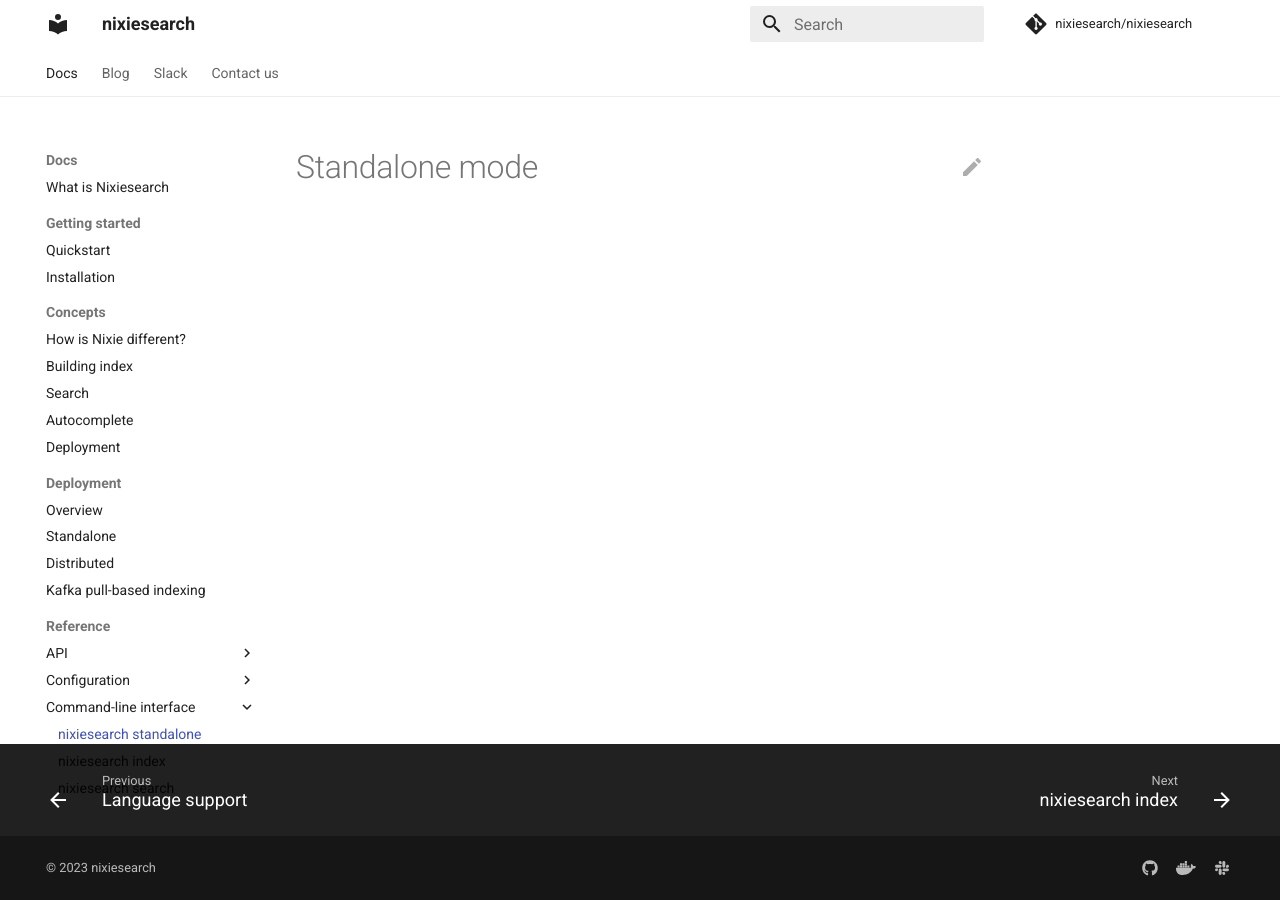
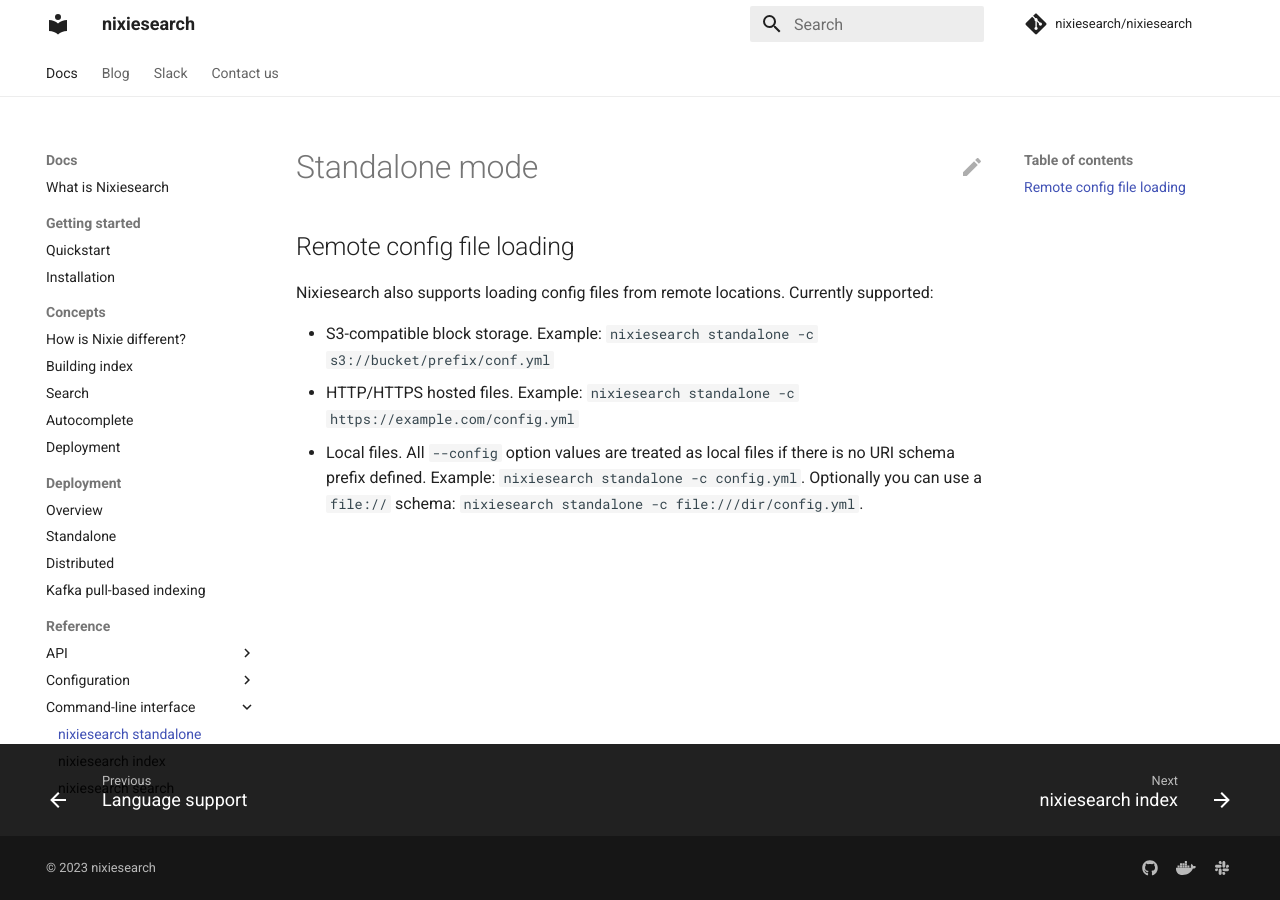
Before and after one commit to nixiesearch/nixiesearch, an MkDocs documentation site: the page built from docs/docs/reference/cli/standalone.md, in a window 1280 px wide. Built offline with MkDocs 1.6.1 and Material for MkDocs 9.7.7, drawn with Linux system fonts in a browser that asks for light colours; comment, search, counter and statistics services are not loaded.

Commit message:
remote config loading support

```diff
--- a/docs/docs/reference/cli/standalone.md
+++ b/docs/docs/reference/cli/standalone.md
@@ -1 +1,9 @@
 # Standalone mode
+
+## Remote config file loading
+
+Nixiesearch also supports loading config files from remote locations. Currently supported:
+
+* S3-compatible block storage. Example: `nixiesearch standalone -c s3://bucket/prefix/conf.yml`
+* HTTP/HTTPS hosted files. Example: `nixiesearch standalone -c https://example.com/config.yml`
+* Local files. All `--config` option values are treated as local files if there is no URI schema prefix defined. Example: `nixiesearch standalone -c config.yml`. Optionally you can use a `file://` schema: `nixiesearch standalone -c file:///dir/config.yml`.
```
Also changed, not shown: 3 other files.
